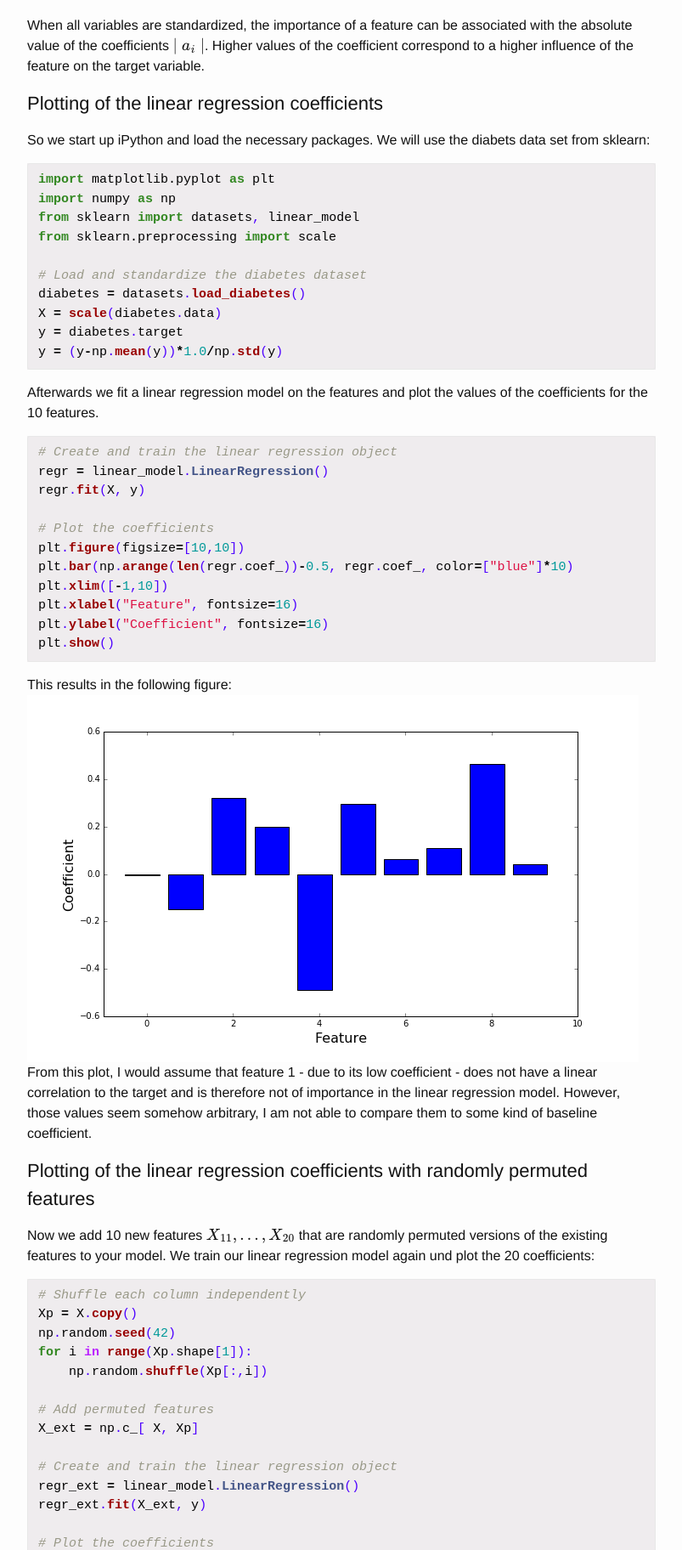
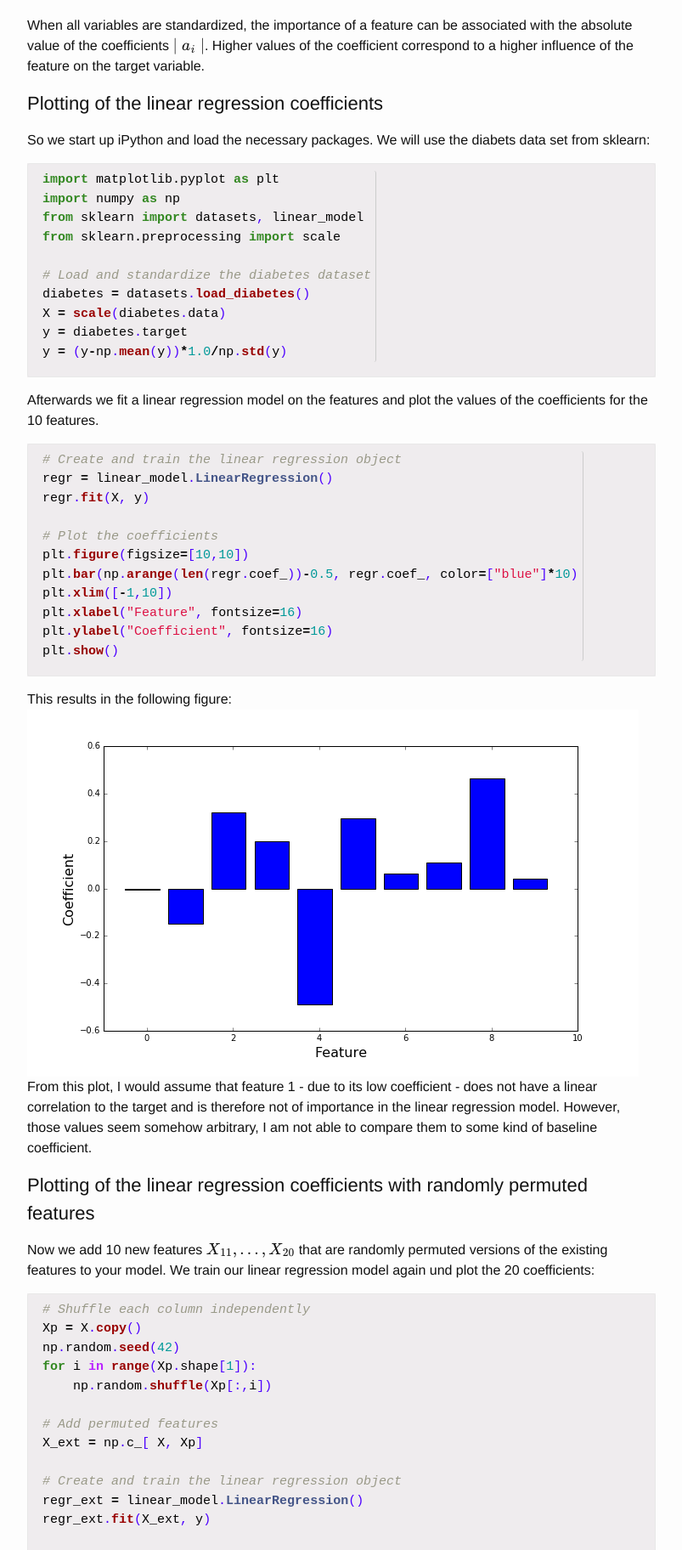
Before and after one commit to MaxBenChrist/MaxBenChrist.github.io, a Jekyll site: the page built from _posts/2016-05-08-add-permuted-features-during-model-prototyping.markdown, in a window 1280 px wide. Shown: the part 2628-4452 px from the top of the page at 85% size, without its empty margins (238-1041 px from the left). Built offline with Jekyll 4.4.1, drawn with Linux system fonts in a browser that asks for light colours; nearby versions of some CDN libraries; formulas are drawn with MathJax 3; comment, search, counter and statistics services are not loaded.

Commit message:
set css syntax highlighting for highliht pro code tags

```diff
--- a/_sass/_syntax-highlighting.scss
+++ b/_sass/_syntax-highlighting.scss
@@ -1,6 +1,19 @@
 /**
  * Syntax highlighting styles
  */
+
+.highlight pre code {
+  display: block;
+  white-space: pre;
+  overflow-x: auto;
+  word-wrap: normal;
+  color: #ccc;
+  display:inline-block;
+  padding: 0 5px;
+  border-right:1px
+  solid #ccc;  }
+
+
 .highlight {
     background: #fff;
     @extend %vertical-rhythm;
```
